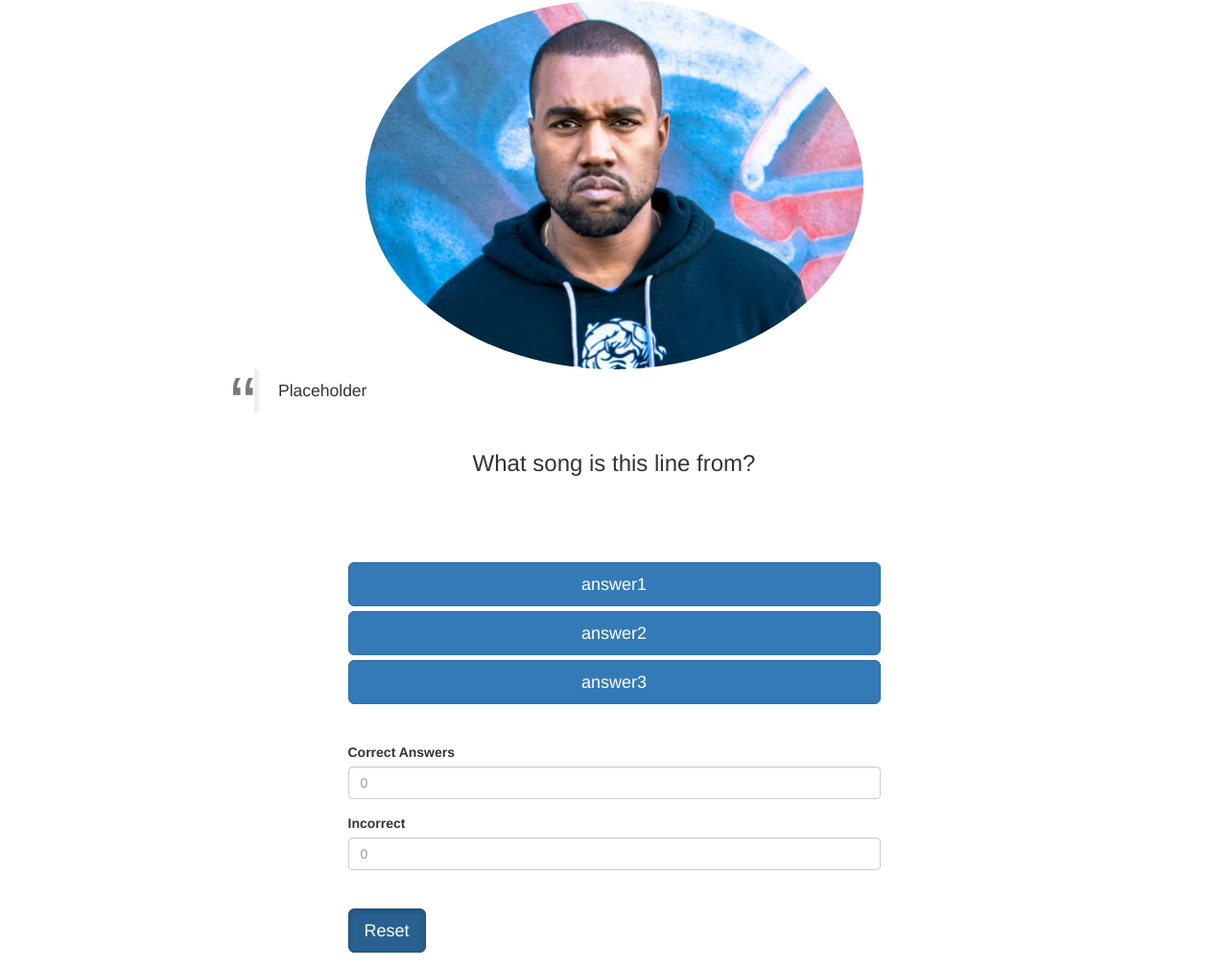
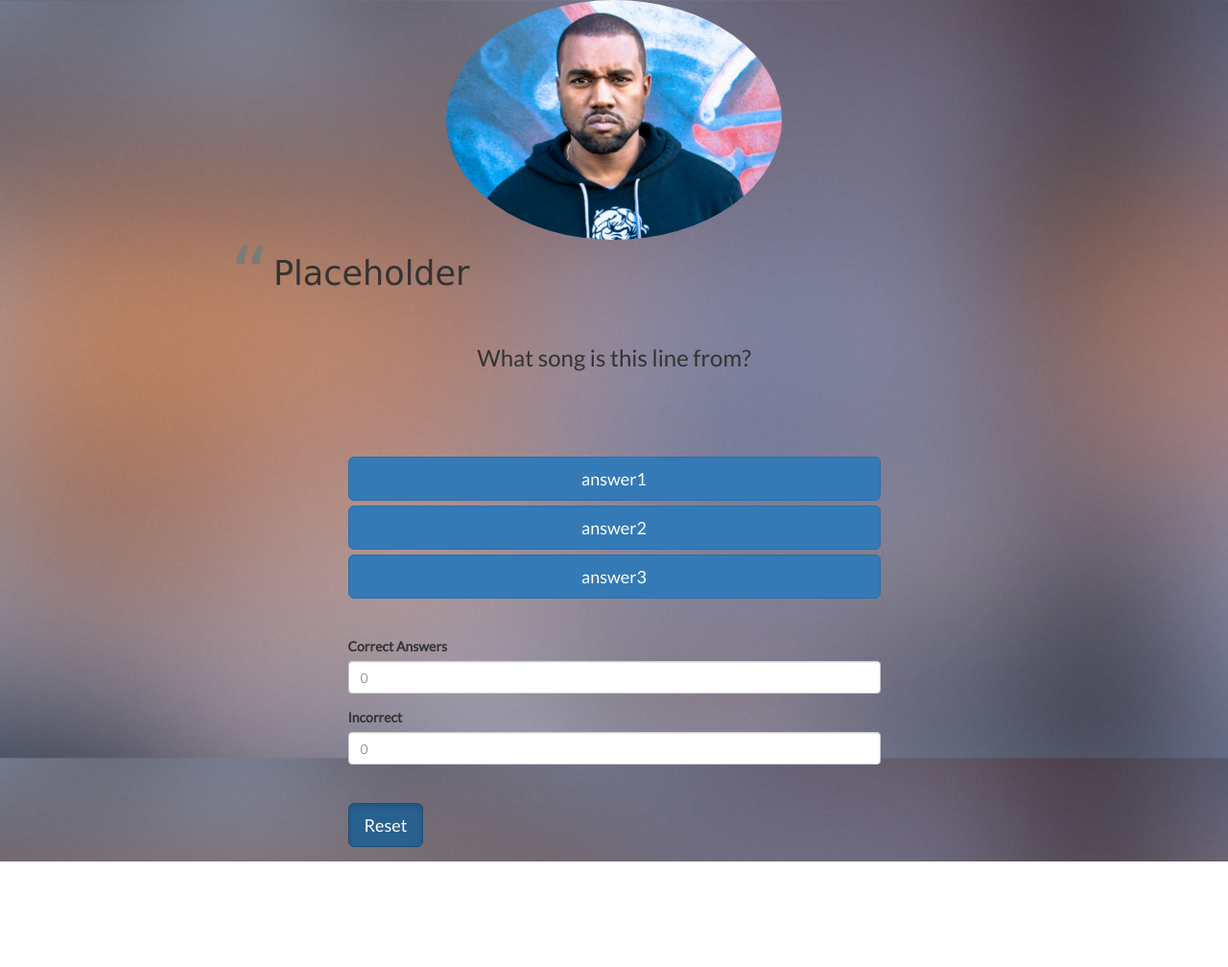
Before and after one commit to mikeheiser9/project1, a plain HTML site: page kanye.html in a window 1280 px wide. Shown: the whole page at 96% size. After the commit the page ends 898 px from the top, so only its background shows below. Drawn offline with nearby package versions, Linux system fonts and the light colour scheme; a web font is replaced by a local one.

Commit message:
updated changes

```diff
--- a/js/app.js
+++ b/js/app.js
@@ -3,9 +3,11 @@ $(document).ready(function () {
     ////////MAJOR TASK 1: Call musixmatch to get track names and id's
     var artist = "kanye west"
     counter = 1;
-    var getTracksUrl = "https://api.musixmatch.com/ws/1.1/track.search?format=jsonp&callback=callback&q_artist=" + artist + "&s_track_rating=desc&quorum_factor=1&page_size=15&apikey=89ad81ace06e14e5ea120774c03a0555";
+    var getTracksUrl = "https://api.musixmatch.com/ws/1.1/track.search?format=jsonp&callback=callback&q_artist=" + artist + "&s_track_rating=desc&quorum_factor=1&page_size=25&apikey=89ad81ace06e14e5ea120774c03a0555";
     var trackNames = [];
     var trackIDs = [];
+    console.log(artist);
+    console.log(trackNames);
 
 
         //get top 15 songs by artist
--- a/style/kanyestyle.css
+++ b/style/kanyestyle.css
@@ -1,3 +1,10 @@
+body {
+  background-image: url(../images/background.jpg);
+  background-size: 100%;
+  background-repeat: repeat-y;
+  font-family: 'Lato', sans-serif;
+}
+
 
 .jumbotron {
   position: relative;
@@ -14,6 +21,11 @@
   color: #CAD49D;
 }
 
+img {
+  width: 350px;
+  height: 250px;
+}
+
 .btn-block {
   display: block;
   width: 100%;
@@ -21,7 +33,11 @@
 
 }
 
-
+blockquote {
+  border-left:none;
+  font-family: 'Shrikhand', cursive;
+  font-size: 250%;
+}
 
 blockquote:before {
   display: block;
@@ -32,4 +48,4 @@ blockquote:before {
   left: -20px;
   top: -20px;
   color: #7a7a7a;
-}
+};
```
Also changed, not shown: index.html (+2 -2 lines).
